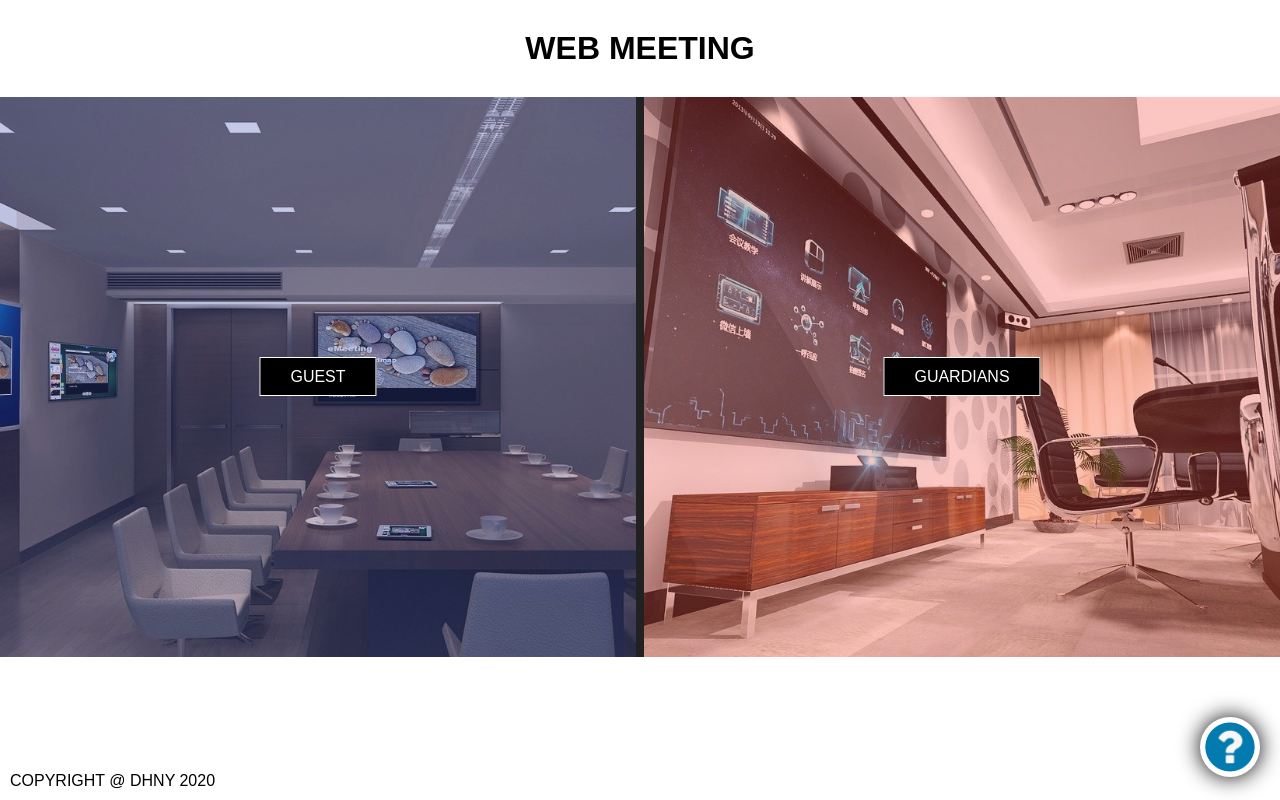
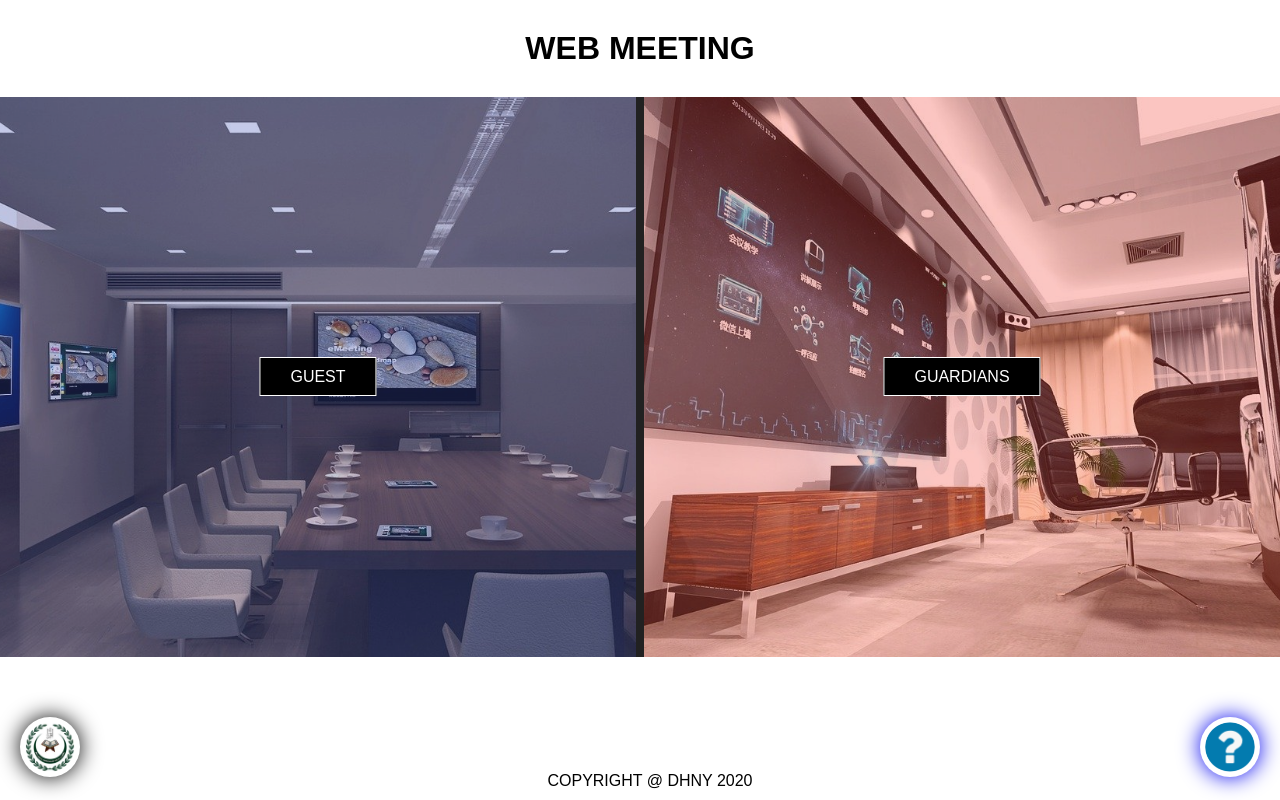
Before and after one commit to jaffery97/wm, a plain HTML site: page index.html in a window 1280 px wide. Drawn offline with Linux system fonts and the light colour scheme.

Commit message:
logo upadte

```diff
--- a/css/style.css
+++ b/css/style.css
@@ -120,6 +120,18 @@
      border-radius: 100%;
  }
 
+.logo {
+     padding: 5px;
+     cursor: pointer;
+     box-shadow: 0px 0px 22px 0px;
+     position: fixed;
+     bottom: 23px;
+     left: 20px;
+     transition: .5s;
+     width: 50px;
+     border-radius: 100%;
+ }
+
  /* The popup form - hidden by default */
  .form-popup {
      display: none;
--- a/index.html
+++ b/index.html
@@ -32,7 +32,11 @@
                 <a href="https://daarulhikmahny.my.webex.com/meet/dhny20">GUARDIANS</a>
             </div>
         </div>
-<img src="img/help%20icon.png" class="open-button" onclick="openForm()">
+
+        <a href="http://daarulhikmahny.org/"> <img src="img/help%20icon.png" class="open-button" onclick="openForm()"></a>
+
+        <img src="img/logo.png" class="logo" >
+
     </div>
 
 
@@ -61,7 +65,7 @@
         </p>
     </div>
 -->
-    <footer>
+    <footer style="text-align: center;">
     COPYRIGHT @ DHNY 2020
     </footer>
 
```
Also changed, not shown: img/logo.png (added), 1 other file.
